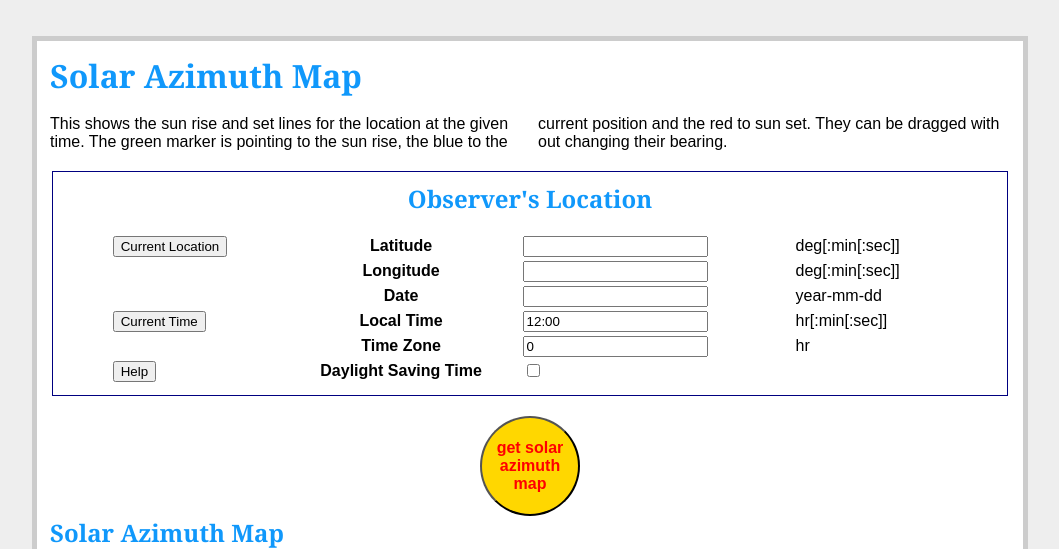
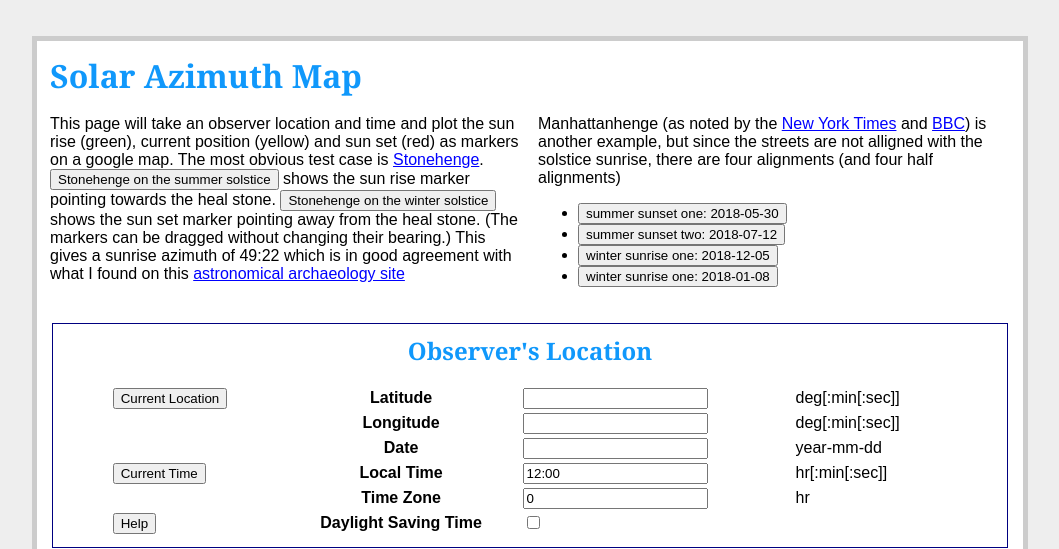
Before and after one commit to lrmcfarland/AAI, a Flask app: page /solar_azimuth_map in a window 1280 px wide. Shown: the top 549 px of the page, without its empty margins (110-1169 px from the left). Run offline with Flask 2, Linux system fonts and the light colour scheme; parts of the project's set-up code (start-up, migrations or seed data) failed here and were passed over; some libraries are stand-ins or nearby versions.

Commit message:
adds manhattenhenge settings

```diff
--- a/www/templates/solar_azimuth_map.html
+++ b/www/templates/solar_azimuth_map.html
@@ -13,7 +13,7 @@
 }
 
 .aaimap {
-    width: 900px;
+    width: 950px;
     height: 600px;
 }
 
@@ -47,10 +47,46 @@ button#get_solar_azimuth_map {
 <br>
 
 <div class="twocolumn">
-  This shows the sun rise and set lines for the location at the given
-  time. The green marker is pointing to the sun rise, the blue to the
-  current position and the red to sun set. They can be dragged with
-  out changing their bearing.
+
+    This page will take an observer location and time and plot the sun
+    rise (green), current position (yellow) and sun set (red) as markers
+    on a google map. The most obvious test case is
+    <a href="https://en.wikipedia.org/wiki/Stonehenge">Stonehenge</a>.
+
+    <button id="get_stonehenge_summer_azimuth_map">Stonehenge on the
+      summer solstice</button> shows the sun rise marker pointing towards
+    the heal stone.
+
+    <button id="get_stonehenge_winter_azimuth_map">Stonehenge on the
+      winter solstice</button> shows the sun set marker pointing away from
+    the heal stone.
+
+    (The markers can be dragged without changing their bearing.)
+
+    This gives a sunrise azimuth of 49:22 which is in good agreement
+    with what I found
+    on this <a href="http://www.sacred-texts.com/neu/eng/sac/sac15.htm">
+      astronomical archaeology site</a>
+
+
+  <p>
+    Manhattanhenge (as noted by the <a href="https://www.nytimes.com/2018/05/28/science/manhattanhenge-dates-time-locations.html?rref=collection%2Fsectioncollection%2Fscience&action=click&contentCollection=science&region=rank&module=package&version=highlights&contentPlacement=2&pgtype=sectionfront">
+      New York Times</a> and <a href="https://www.bbc.com/news/world-us-canada-44313124">BBC</a>)
+
+    is another example, but since the streets are
+    not alligned with the solstice sunrise, there are four alignments (and four half alignments)
+
+    <ul>
+      <li> <button id="get_manhattenhenge_summer1_azimuth_map">summer sunset  one: 2018-05-30</button> </li>
+      <li> <button id="get_manhattenhenge_summer2_azimuth_map">summer sunset  two: 2018-07-12</button> </li>
+      <li> <button id="get_manhattenhenge_winter1_azimuth_map">winter sunrise one: 2018-12-05</button> </li>
+      <li> <button id="get_manhattenhenge_winter2_azimuth_map">winter sunrise one: 2018-01-08</button> </li>
+    </ul>
+
+
+
+  </p>
+
 
 </div>
 
@@ -80,42 +116,41 @@ button#get_solar_azimuth_map {
       <table id="results_table" align="center">
 
 	<tr>
+	  <th></th>
+	  <th>azimuth</th>
+	  <th>time</th>
+	</tr>
+
+	<tr>
+	  <th></th>
+	  <th>degrees from North</th>
+	  <th>ISO8601</th>
+	</tr>
+
+
+	<tr>
 	  <th>Current</th>
 	  <td id="current_azimuth">TBD</td>
-	  <td>azimuth in degrees</td>
-
 	  <td id="current_time">TBD</td>
-	  <td>ISO8601</td>
 
 	</tr>
 
 	<tr>
 	  <th>Rising</th>
 	  <td id="rising_azimuth">TBD</td>
-	  <td>azimuth in degrees</td>
-
 	  <td id="rising_time">TBD</td>
-	  <td>ISO8601</td>
-
 	</tr>
 
 	<tr>
 	  <th>Transit</th>
 	  <td id="transit_azimuth">TBD</td>
-	  <td>azimuth in degrees</td>
-
 	  <td id="transit_time">TBD</td>
-	  <td>ISO8601</td>
-
 	</tr>
 
 	<tr>
 	  <th>Setting</th>
 	  <td id="setting_azimuth">TBD</td>
-	  <td>azimuth in degrees</td>
-
 	  <td id="setting_time">TBD</td>
-	  <td>ISO8601</td>
 
 	</tr>
 
@@ -127,27 +162,6 @@ button#get_solar_azimuth_map {
 
 </table>
 
-
-    <div class="twocolumn">
-
-      <p>
-      An interesting example
-      is <a href="https://en.wikipedia.org/wiki/Stonehenge">Stonehenge</a>
-      (latitude: 51:10:43.84, longitude: -1:49:34.28). Setting the date to
-      the summer solstice (June 21) and assuming prehistoric Britons
-      were not using daylight saving time, this gives a sunrise
-      azimuth of 49:54 which is in good agreement with what I found
-      on <a href="http://www.sacred-texts.com/neu/eng/sac/sac15.htm">this
-      site</a> and lines up with what we see in the satellite image
-      with google maps. Conversely, sun set on the winter solstice
-      (December 21) is the reverse of this.
-
-      </p>
-
-      <img src="static/images/stonehenge_summer_solstice.jpg">
-
-
-    </div>
 
 
 
@@ -170,8 +184,6 @@ button#get_solar_azimuth_map {
     var setting_azimuth_marker;
 
     function initSolarMap() {
-
-      {# TODO init from user location? or fixed? #}
 
       var mapProp = {
 	center:new google.maps.LatLng(51.4764838, -0.0051793),
@@ -209,6 +221,25 @@ button#get_solar_azimuth_map {
 
     function drawSolarMap(sun_position) {
 
+	if (sun_position.errors.length > 0) {
+
+	    $("#current_azimuth").text("TBD");
+	    $("#current_time").text("TBD");
+
+	    $("#rising_azimuth").text("TBD");
+	    $("#rising_time").text("TBD");
+
+	    $("#transit_azimuth").text("TBD");
+	    $("#transit_time").text("TBD");
+
+	    $("#setting_azimuth").text("TBD");
+	    $("#setting_time").text("TBD");
+
+	    alert("Errors: " + sun_position.errors.join(", "));
+
+	} else {
+
+
 	    $("#current_azimuth").text(sun_position.current_azimuth_str);
 	    $("#current_time").text(sun_position.current_time_str);
 
@@ -221,6 +252,37 @@ button#get_solar_azimuth_map {
 	    $("#setting_azimuth").text(sun_position.setting_azimuth_str);
 	    $("#setting_time").text(sun_position.setting_time_str);
 
+
+	    $('input[name="latitude"]').val(sun_position.latitude);
+	    $('input[name="longitude"]').val(sun_position.longitude);
+
+
+	    {# TODO meh! use regex #}
+	    var a_datetime = sun_position.datetime.split('T');
+	    var a_timeandzone = [a_datetime[1], 0];
+	    var a_sign = '';
+
+	    if (/-/.test(a_datetime[1])) {
+
+		a_timeandzone = a_datetime[1].split('-');
+		a_sign = '-';
+
+	    } else if (/\+/.test(a_datetime[1])) {
+
+		a_timeandzone = a_datetime[1].split('+');
+		a_sign = '+';
+
+	    } else {
+		{# pass #}
+	    }
+
+	    $('input[name="date"]').val(a_datetime[0]);
+
+	    $('input[name="time"]').val(a_timeandzone[0]);
+	    $('input[name="timezone"]').val(a_sign + a_timeandzone[1]);
+
+
+
 	    sazmap.setCenter({lat:sun_position.latitude, lng:sun_position.longitude});
 
 	    current_azimuth_marker = drawSolarMarker(current_azimuth_marker, sun_position, -0.005, 0,  sun_position.current_azimuth, '#ffD700');
@@ -229,8 +291,7 @@ button#get_solar_azimuth_map {
 
 	};
 
-
-
+    };
 
 
     {# ----------------- #}
@@ -256,33 +317,170 @@ button#get_solar_azimuth_map {
 	  },
 	  function(sun_position) {
 
-	    if (sun_position.errors.length > 0) {
-
-	       $("#current_azimuth").text("TBD");
-	       $("#current_time").text("TBD");
-
-	       $("#rising_azimuth").text("TBD");
-	       $("#rising_time").text("TBD");
-
-	       $("#transit_azimuth").text("TBD");
-	       $("#transit_time").text("TBD");
-
-	       $("#setting_azimuth").text("TBD");
-	       $("#setting_time").text("TBD");
-
-	      alert("Errors: " + sun_position.errors.join(", "));
-
-	    } else {
-
 	      drawSolarMap(sun_position);
-
-	    };
 
 	  }); {# end getJSON #}
 
 	return false;
 
       }); {# end get_solar_azimuth_map click #}
+
+
+
+
+      $("#get_stonehenge_summer_azimuth_map").click(function(e) {
+
+
+	$.getJSON($SCRIPT_ROOT + "/api/v1/sun_rise_set_azimuths",
+	  {
+	      latitude: '51:10:55',
+	      longitude: '-1:49:34.28',
+	      date: '2018-06-21',
+	      time: '03:52',
+	      timezone: '0',
+	      dst: 'false'
+
+	  },
+	  function(sun_position) {
+
+	      drawSolarMap(sun_position);
+
+	  }); {# end getJSON #}
+
+	return false;
+
+      }); {# end get_stonehenge_summer_azimuth_map click #}
+
+
+
+      $("#get_stonehenge_winter_azimuth_map").click(function(e) {
+
+
+	$.getJSON($SCRIPT_ROOT + "/api/v1/sun_rise_set_azimuths",
+	  {
+	      latitude: '51:10:55',
+	      longitude: '-1:49:34.28',
+	      date: '2018-12-21',
+	      time: '16:02',
+	      timezone: '0',
+	      dst: 'false'
+
+	  },
+	  function(sun_position) {
+
+	      drawSolarMap(sun_position);
+
+	  }); {# end getJSON #}
+
+	return false;
+
+      }); {# end get_stonehenge_summer_azimuth_map click #}
+
+
+
+
+
+      $("#get_manhattenhenge_summer1_azimuth_map").click(function(e) {
+
+
+	$.getJSON($SCRIPT_ROOT + "/api/v1/sun_rise_set_azimuths",
+	  {
+	      latitude: '40.759',
+	      longitude: '-73.99',
+	      date: '2018-05-30',
+	      time: '19:22',
+	      timezone: '-5',
+	      dst: 'false'
+
+	  },
+	  function(sun_position) {
+
+	      drawSolarMap(sun_position);
+
+	  }); {# end getJSON #}
+
+	return false;
+
+      }); {# end get_manhattenhenge_summer1_azimuth_map click #}
+
+
+
+      $("#get_manhattenhenge_summer2_azimuth_map").click(function(e) {
+
+
+	$.getJSON($SCRIPT_ROOT + "/api/v1/sun_rise_set_azimuths",
+	  {
+	      latitude: '40.759',
+	      longitude: '-73.99',
+	      date: '2018-07-12',
+	      time: '19:30',
+	      timezone: '-5',
+	      dst: 'false'
+
+	  },
+	  function(sun_position) {
+
+	      drawSolarMap(sun_position);
+
+	  }); {# end getJSON #}
+
+	return false;
+
+      }); {# end get_manhattenhenge_summer2_azimuth_map click #}
+
+
+
+      $("#get_manhattenhenge_winter1_azimuth_map").click(function(e) {
+
+
+	$.getJSON($SCRIPT_ROOT + "/api/v1/sun_rise_set_azimuths",
+	  {
+	      latitude: '40.759',
+	      longitude: '-73.99',
+	      date: '2018-12-05',
+	      time: '07:07',
+	      timezone: '-5',
+	      dst: 'false'
+
+	  },
+	  function(sun_position) {
+
+	      drawSolarMap(sun_position);
+
+	  }); {# end getJSON #}
+
+	return false;
+
+      }); {# end get_manhattenhenge_winter1_azimuth_map click #}
+
+
+
+
+
+      $("#get_manhattenhenge_winter2_azimuth_map").click(function(e) {
+
+
+	$.getJSON($SCRIPT_ROOT + "/api/v1/sun_rise_set_azimuths",
+	  {
+	      latitude: '40.759',
+	      longitude: '-73.99',
+	      date: '2018-01-08',
+	      time: '07:20',
+	      timezone: '-5',
+	      dst: 'false'
+
+	  },
+	  function(sun_position) {
+
+	      drawSolarMap(sun_position);
+
+	  }); {# end getJSON #}
+
+	return false;
+
+      }); {# end get_manhattenhenge_winter2_azimuth_map click #}
+
+
 
 
 
```
Also changed, not shown: www/templates/home.html (+14 -11 lines). Lines whose indentation alone changed are shown as unchanged.
